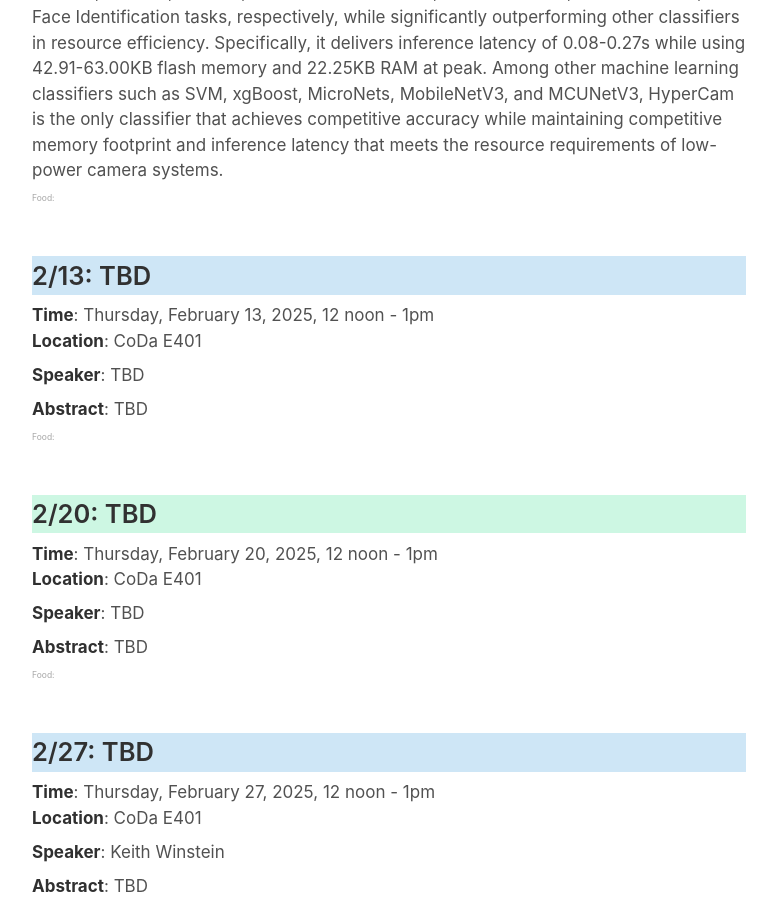
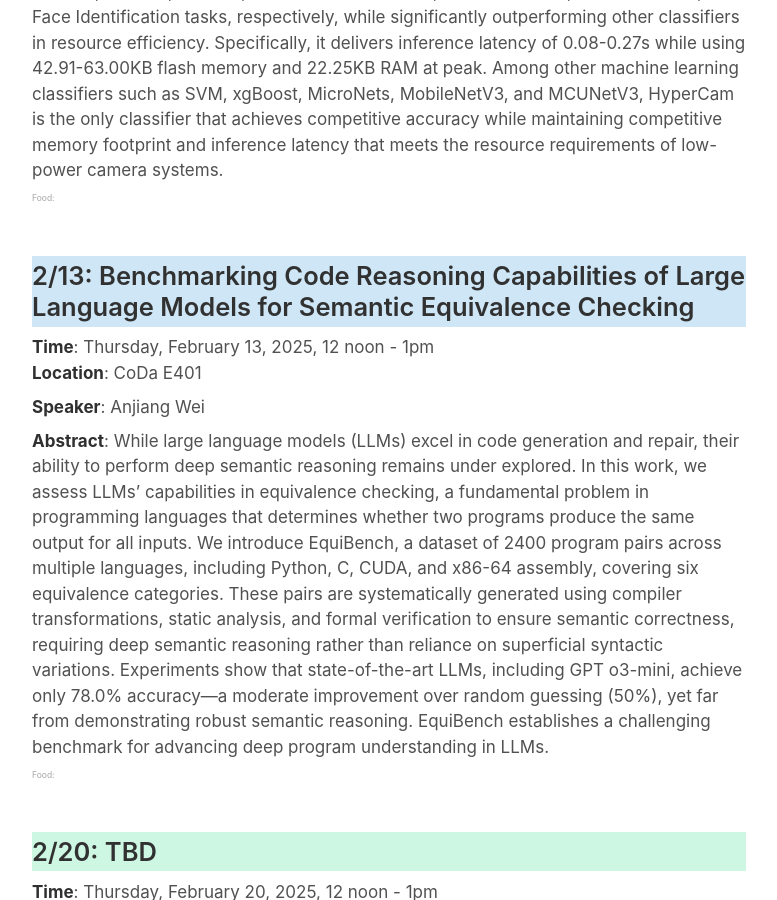
Before and after one commit to software-research-lunch/software-research-lunch.github.io, a Jekyll site: the page built from index.html, in a window 1280 px wide and 900 px high, scrolled down 2966 px. Shown: the whole window, without its empty margins (251-1028 px from the left). Built offline with Jekyll 4.4.1, drawn with Linux system fonts in a browser that asks for light colours.

Commit message:
_data: add anjiang

```diff
--- a/_data/schedule.yml
+++ b/_data/schedule.yml
@@ -75,10 +75,10 @@ all aspects of explicit data movement and asynchronous computation from applicat
       speaker: "Chaeyoung Lee"
       bio: "Chaeyoung is a second-year CS Ph.D. student co-advised by Professors Zerina Kapetanovic and Sara Achour. She is interested in energy-efficient machine learning for embedded systems."
     - date: "2025-2-13"
-      abstract: "TBD"
-      title: "TBD"
-      speaker: "TBD"
-      bio: "TBD"
+      abstract: "While large language models (LLMs) excel in code generation and repair, their ability to perform deep semantic reasoning remains under explored. In this work, we assess LLMs’ capabilities in equivalence checking, a fundamental problem in programming languages that determines whether two programs produce the same output for all inputs. We introduce EquiBench, a dataset of 2400 program pairs across multiple languages, including Python, C, CUDA, and x86-64 assembly, covering six equivalence categories. These pairs are systematically generated using compiler transformations, static analysis, and formal verification to ensure semantic correctness, requiring deep semantic reasoning rather than reliance on superficial syntactic variations. Experiments show that state-of-the-art LLMs, including GPT o3-mini, achieve only 78.0% accuracy—a moderate improvement over random guessing (50%), yet far from demonstrating robust semantic reasoning. EquiBench establishes a challenging benchmark for advancing deep program understanding in LLMs."
+      title: "Benchmarking Code Reasoning Capabilities of Large Language Models for Semantic Equivalence Checking"
+      speaker: "Anjiang Wei"
+      bio: "I'm Anjiang Wei, a PhD student in Computer Science at Stanford University, guided by Alex Aiken. My research focuses on Large Language Models (LLMs) for code, benchmarking, and LLM agents. I'm also interested in high-performance computing, software engineering, and compilers."
     - date: "2025-2-20"
       abstract: "TBD"
       title: "TBD"
```
